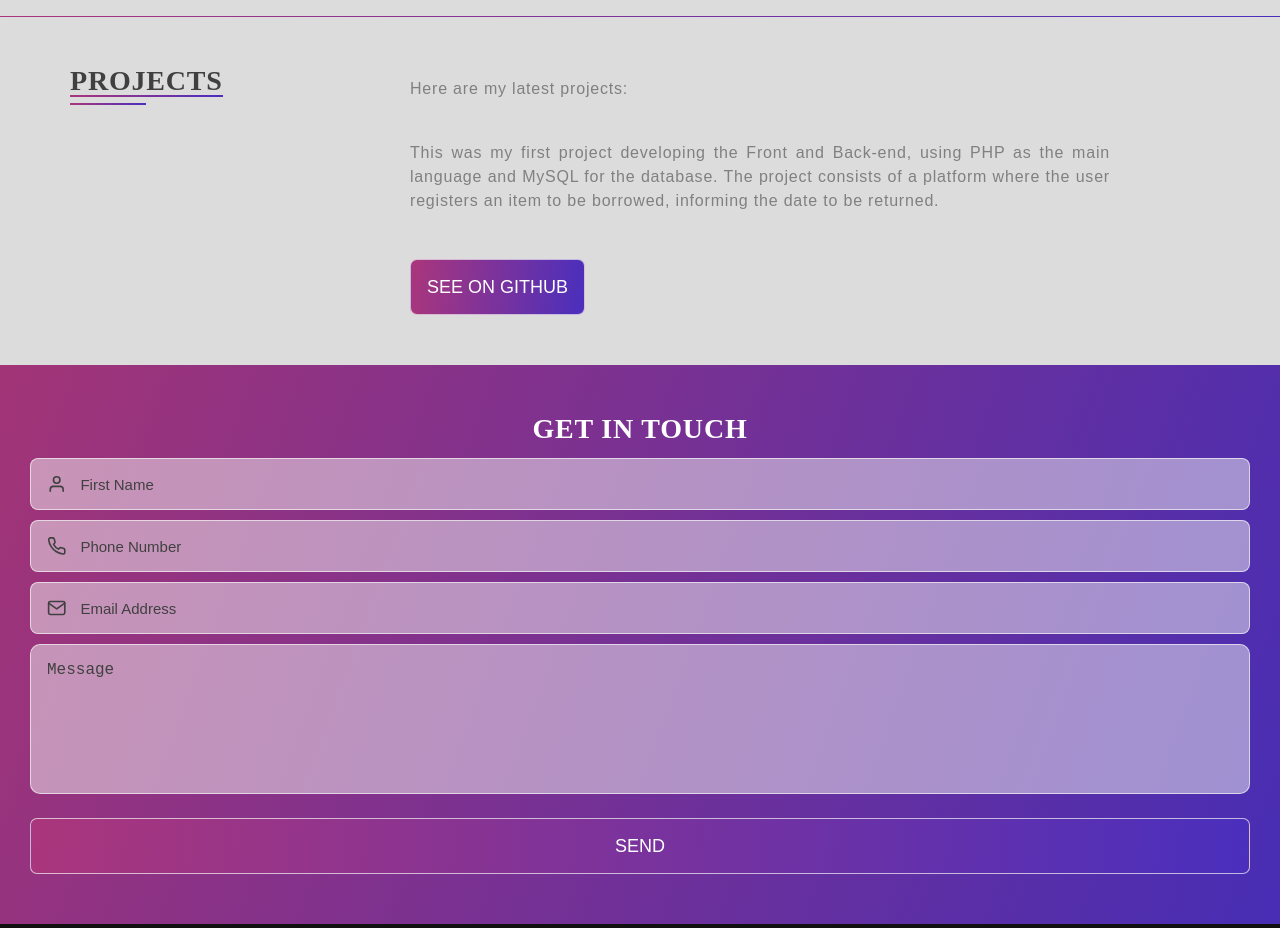
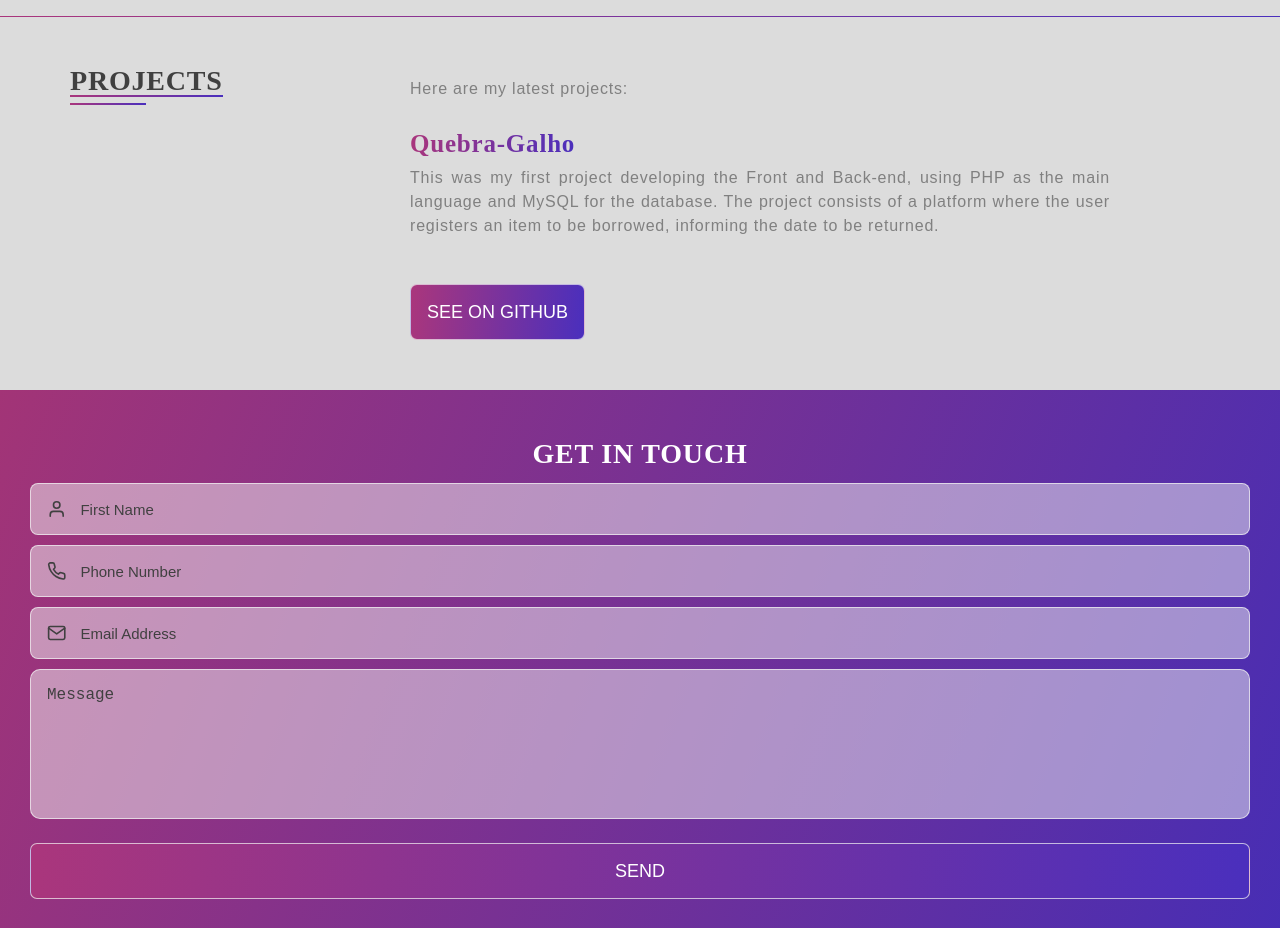
Before and after one commit to JoaoKshesek/portfolio_react, a React (Vite) app: page / in a window 1280 px wide. Shown: the part 3860-4788 px from the top of the page. Built offline with nearby package versions, Linux system fonts and the light colour scheme.

Commit message:
Update Projects

```diff
--- a/src/pages/Projects/index.jsx
+++ b/src/pages/Projects/index.jsx
@@ -15,7 +15,8 @@ export function Projects(){
         <Container>
             <Section title={t('resume_projects')}>
                 <p>{t('resume_projects_description')}</p>
-                <ResumeItem title={t('resume_project1_title')}>
+                <ResumeItem>
+                    <h3>{t('resume_project1_title')}</h3>
                     <p>{t('resume_project1_description')}</p>
                 </ResumeItem>
                     <a href="https://github.com/JoaoKshesek/QuebraGalho" target="_blank">
```
